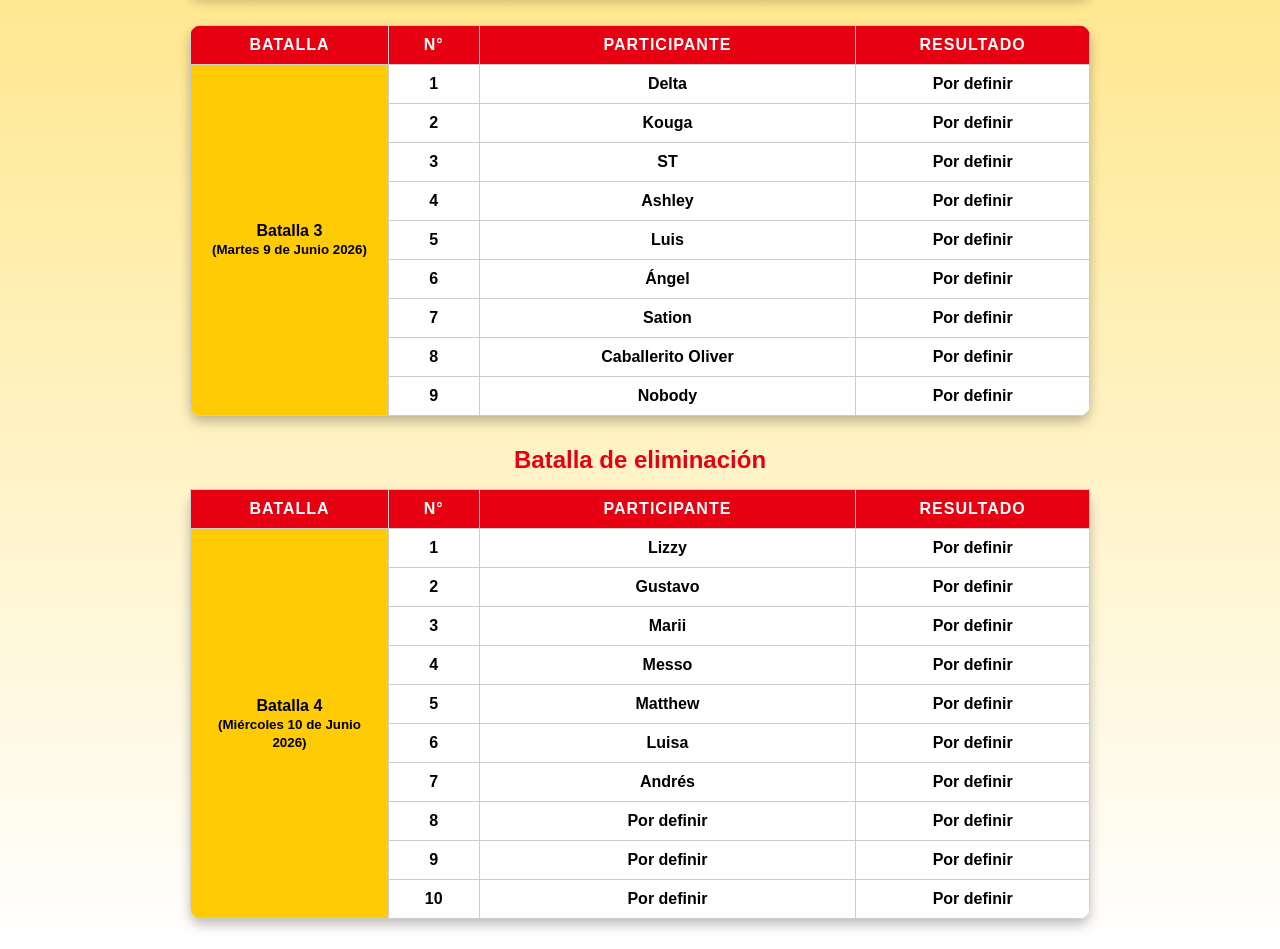
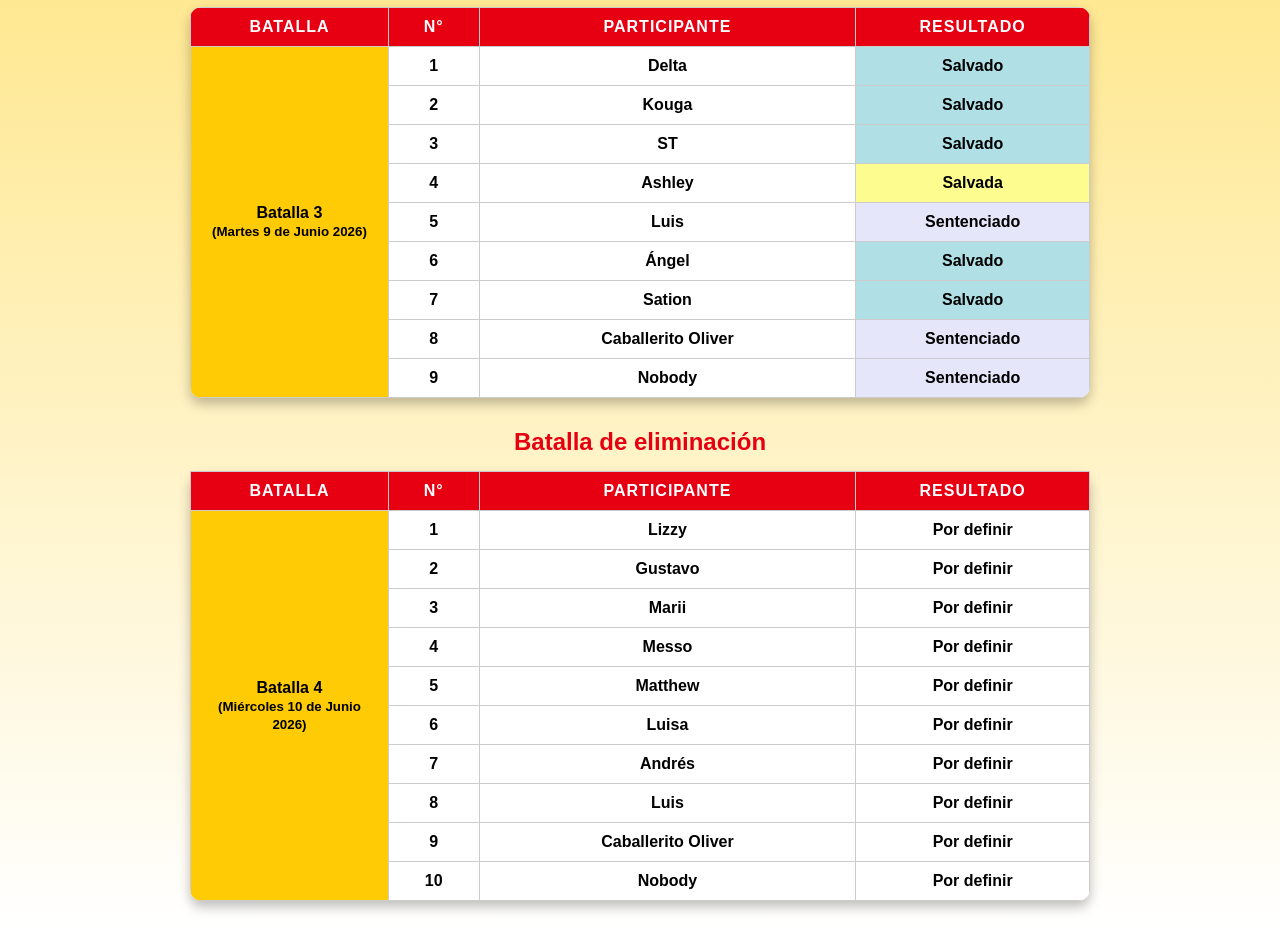
Before and after one commit to mariopopplio22-star/quien-soy-5-edicion, a plain HTML site: page Top28.html in a window 1280 px wide. Shown: the part 1200-2149 px from the top of the page. Drawn offline with Linux system fonts and the light colour scheme.

Commit message:
Add files via upload

```diff
--- a/Top28.html
+++ b/Top28.html
@@ -102,47 +102,47 @@
           <td class="subtitulo" rowspan="10">Batalla 2<br><small>(Lunes 8 de Junio 2026)</small></td>
           <td>1</td>
           <td>José</td>
-          <td class="salvado">Salvado</td> //
+          <td class="salvado">Salvado</td>
         </tr>
         <tr>
           <td>2</td>
           <td>Matthew</td>
-          <td class="sentenciado">Sentenciado</td> /
+          <td class="sentenciado">Sentenciado</td>
         </tr>
         <tr>
           <td>3</td>
           <td>Broquer</td>
-          <td class="salvado">Salvado</td> //
+          <td class="salvado">Salvado</td>
         </tr>
         <tr>
           <td>4</td>
           <td>SandroBa82</td>
-          <td class="salvado">Salvado</td> //
+          <td class="salvado">Salvado</td>
         </tr>
         <tr>
           <td>5</td>
           <td>Luisa</td>
-          <td class="sentenciado">Sentenciada</td> /
+          <td class="sentenciado">Sentenciada</td>
         </tr>
         <tr>
           <td>6</td>
           <td>Joselyn</td>
-          <td class="salvado">Salvada</td> //
+          <td class="salvado">Salvada</td>
         </tr>
         <tr>
           <td>7</td>
           <td>Andrés</td>
-          <td class="sentenciado">Sentenciado</td> /
+          <td class="sentenciado">Sentenciado</td>
         </tr>
         <tr>
           <td>8</td>
           <td>Anthony</td>
-          <td class="salvadop">Salvado</td> //
+          <td class="salvadop">Salvado</td>
         </tr>
         <tr>
           <td>9</td>
           <td>Leonel</td>
-          <td class="salvado">Salvado</td> //
+          <td class="salvado">Salvado</td>
         </tr>
       </tbody>
     </table>
@@ -161,47 +161,47 @@
           <td class="subtitulo" rowspan="10">Batalla 3<br><small>(Martes 9 de Junio 2026)</small></td>
           <td>1</td>
           <td>Delta</td>
-          <td class="salvad">Por definir</td>
+          <td class="salvado">Salvado</td>
         </tr>
         <tr>
           <td>2</td>
           <td>Kouga</td>
-          <td class="salvad">Por definir</td>
+          <td class="salvado">Salvado</td>
         </tr>
         <tr>
           <td>3</td>
           <td>ST</td>
-          <td class="salvad">Por definir</td>
+          <td class="salvado">Salvado</td>
         </tr>
         <tr>
           <td>4</td>
           <td>Ashley</td>
-          <td class="salvad">Por definir</td>
+          <td class="salvadop">Salvada</td>
         </tr>
         <tr>
           <td>5</td>
           <td>Luis</td>
-          <td class="salvad">Por definir</td>
+          <td class="sentenciado">Sentenciado</td>
         </tr>
         <tr>
           <td>6</td>
           <td>Ángel</td>
-          <td class="salvad">Por definir</td>
+          <td class="salvado">Salvado</td>
         </tr>
         <tr>
           <td>7</td>
           <td>Sation</td>
-          <td class="salvad">Por definir</td>
+          <td class="salvado">Salvado</td>
         </tr>
         <tr>
           <td>8</td>
           <td>Caballerito Oliver</td>
-          <td class="salvad">Por definir</td>
+          <td class="sentenciado">Sentenciado</td>
         </tr>
         <tr>
           <td>9</td>
           <td>Nobody</td>
-          <td class="salvad">Por definir</td>
+          <td class="sentenciado">Sentenciado</td>
         </tr>
       </tbody>
     </table>
@@ -255,17 +255,17 @@
         </tr>
         <tr>
           <td>8</td>
-          <td>Por definir</td>
+          <td>Luis</td>
           <td class="salvad">Por definir</td>
         </tr>
         <tr>
           <td>9</td>
-          <td>Por definir</td>
+          <td>Caballerito Oliver</td>
           <td class="salvad">Por definir</td>
         </tr>
         <tr>
           <td>10</td>
-          <td>Por definir</td>
+          <td>Nobody</td>
           <td class="salvad">Por definir</td>
         </tr>
       </tbody>
```
Also changed, not shown: tabla.html (+10 -10 lines).
